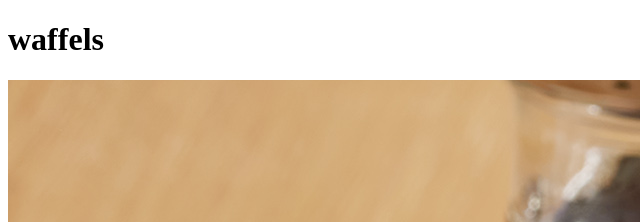
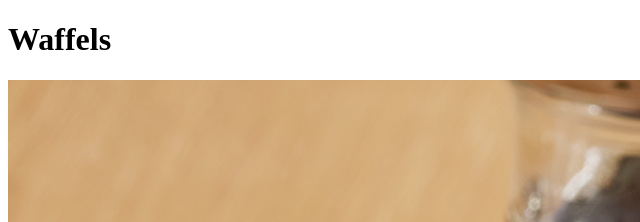
Before and after one commit to MichaelMugaiga/odin-recipes, a plain HTML site: page recipes/waffels.html in a window 1280 px wide. Shown: the top 222 px of the page, 0-640 px from the left. Drawn offline with Linux system fonts and the light colour scheme.

Commit message:
added upper case to the word Waffels inside the recipe directory

```diff
--- a/recipes/waffels.html
+++ b/recipes/waffels.html
@@ -7,8 +7,8 @@
     <title>Document</title>
 </head>
 <body>
-    <h1>waffels</h1>
-    <img src="../img/waffles.jpeg" alt="waffels">
+    <h1>Waffels</h1>
+    <img src="../img/waffles.jpeg" alt="Waffels">
     <h2>Description</h2>
         <p>You can keep the batter covered in the fridge for up to a week. Just be sure to whisk well before using again. You may also use whole wheat flour for this recipe.</p>
     <h3>Ingredients</h3>
```
